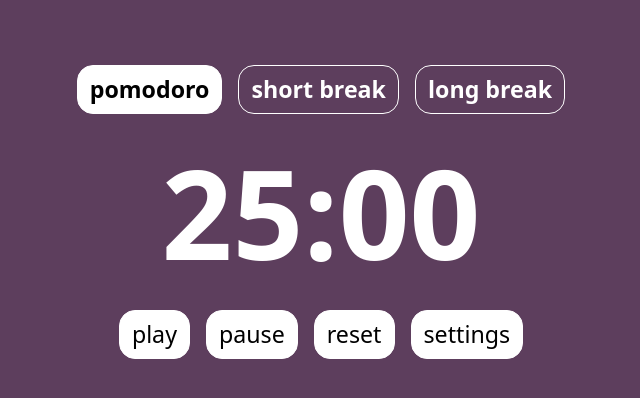
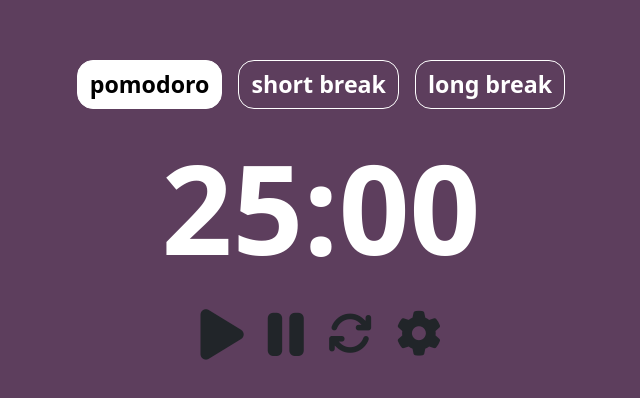
Before and after one commit to JonasHencke/pomodoro-timer, a website built with Vite: page index.html in a window 1280 px wide. Shown: the part 188-586 px from the top of the page, without its empty margins (319-959 px from the left). Built offline with nearby package versions, Linux system fonts and the light colour scheme.

Commit message:
Implement font-awesome icons

```diff
--- a/index.html
+++ b/index.html
@@ -3,6 +3,7 @@
   <head>
     <meta charset="UTF-8" />
     <meta name="viewport" content="width=device-width, initial-scale=1.0" />
+    <link rel="stylesheet" href="https://cdnjs.cloudflare.com/ajax/libs/font-awesome/6.5.2/css/all.min.css" integrity="sha512-SnH5WK+bZxgPHs44uWIX+LLJAJ9/2PkPKZ5QiAj6Ta86w+fsb2TkcmfRyVX3pBnMFcV7oQPJkl9QevSCWr3W6A==" crossorigin="anonymous" referrerpolicy="no-referrer" />
     <title>Studytimer</title>
   </head>
   <link rel="stylesheet" href="main.scss" />
@@ -15,11 +16,11 @@
           <button class="btn rounded-4 fw-bold btn-outline-primary" id="longBreak">long break</button>
         </div>
         <div class="timer display-1 fw-bold text-primary fw-bold" id="timer">25:00</div>
-        <div class="buttongroup d-flex gap-3">
-          <button class="btn btn-primary rounded-4" id="playBtn">play</button>
-          <button class="btn btn-primary rounded-4" id="pauseBtn">pause</button>
-          <button class="btn btn-primary rounded-4" id="cancelBtn">reset</button>
-          <button class="btn btn-primary rounded-4" id="settingsBtn">settings</button>
+        <div class="buttongroup d-flex gap-4 align-items-center">
+          <div class="fa-solid fa-play" id="playBtn" style="font-size:calc(2rem + 2vw)"></div>
+          <div class="fa-solid fa-pause" id="pauseBtn" style="font-size:calc(2rem + 2vw)"></div>
+          <div class="fa-solid fa-arrows-rotate" id="cancelBtn" style="font-size:calc(2rem + 1vw)"></div>
+          <div class="fa-solid fa-gear" id="settingsBtn" style="font-size:calc(2rem + 1vw)"></div>
         </div>
       </div>
     </div>
```
